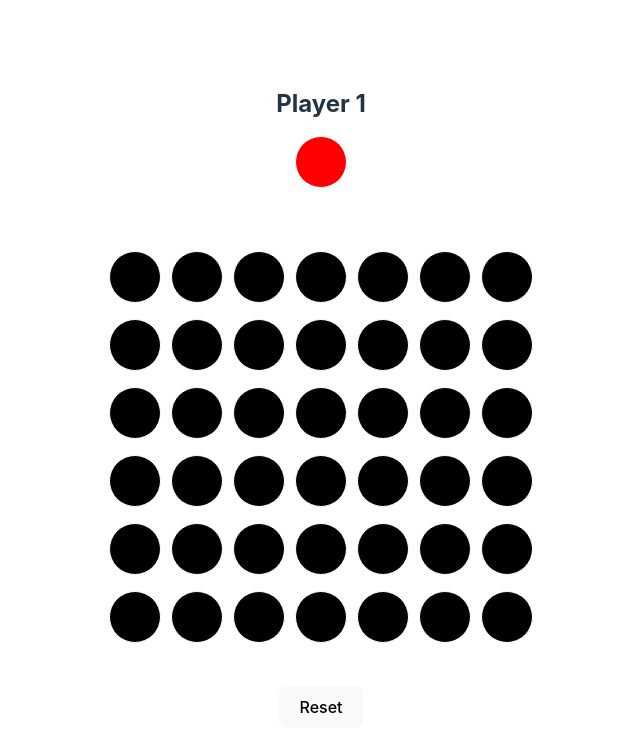
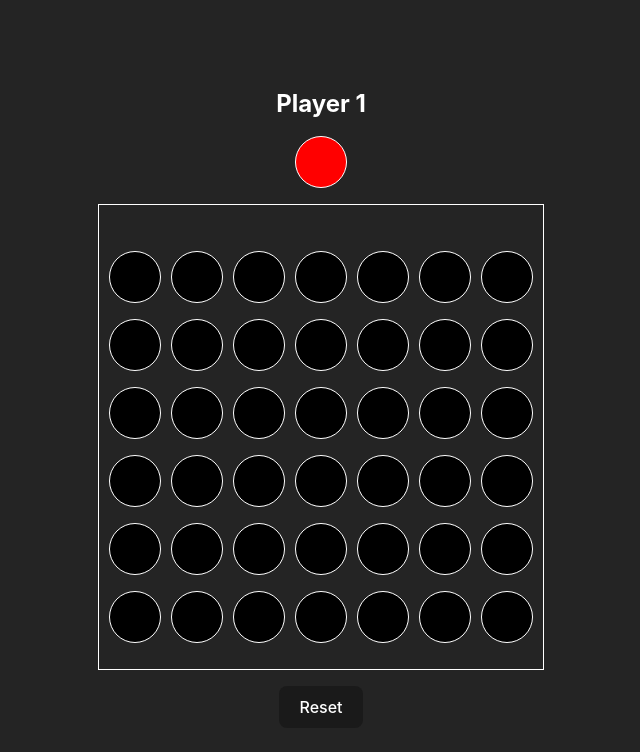
Before and after one commit to richiobando/connect-four, a React (Vite) app: page / in a window 1280 px wide. Shown: the top 752 px of the page, without its empty margins (319-959 px from the left). Built offline with nearby package versions, Linux system fonts and the light colour scheme.

Commit message:
style: :lipstick: fix theme button input color

```diff
--- a/src/index.css
+++ b/src/index.css
@@ -58,13 +58,12 @@ button:focus-visible {
 
 @media (prefers-color-scheme: light) {
   :root {
-    color: #213547;
-    background-color: #ffffff;
+    color: #ffffff;
   }
   a:hover {
     color: #747bff;
   }
   button {
-    background-color: #f9f9f9;
+    color:white
   }
 }
```
